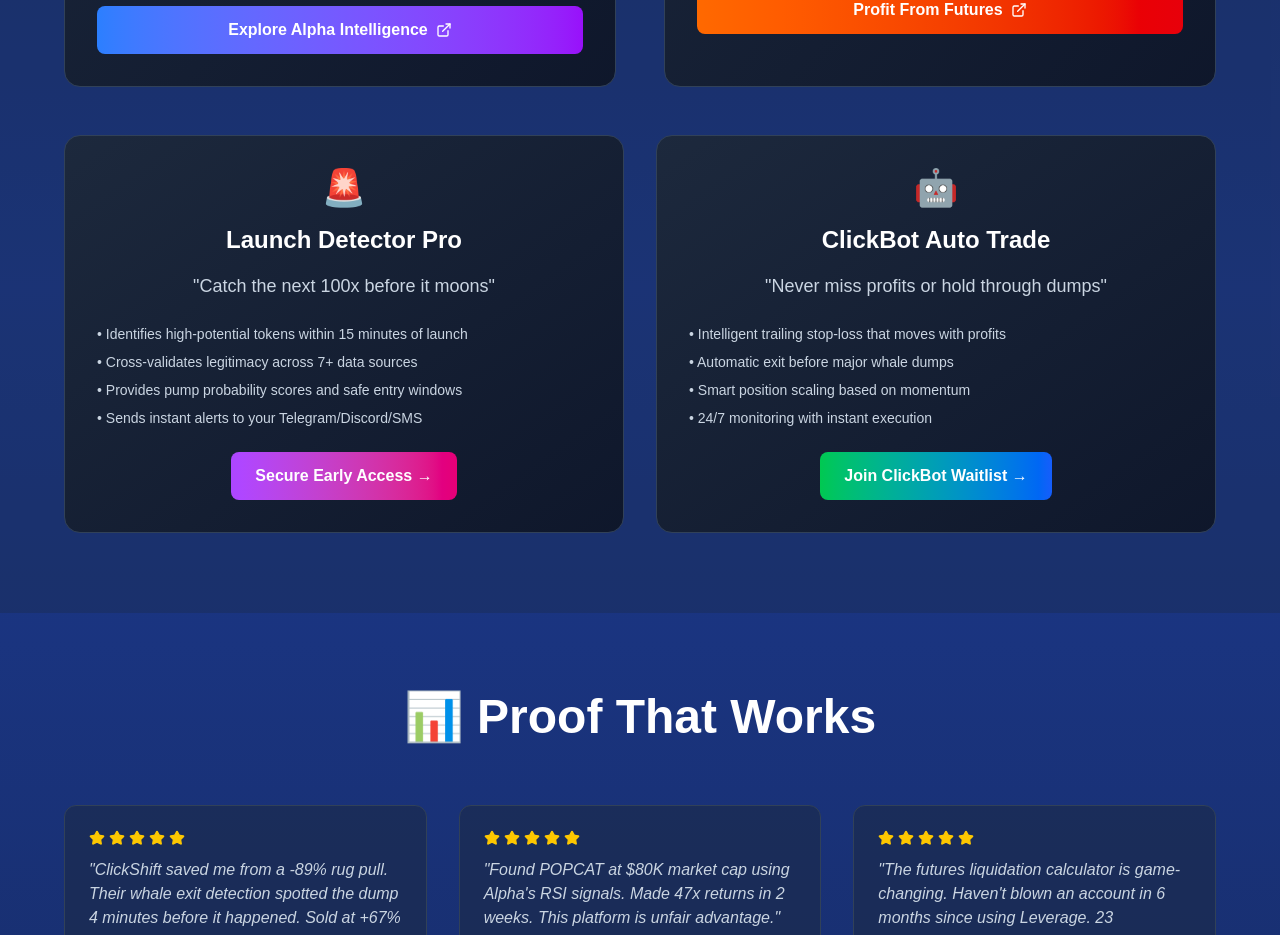
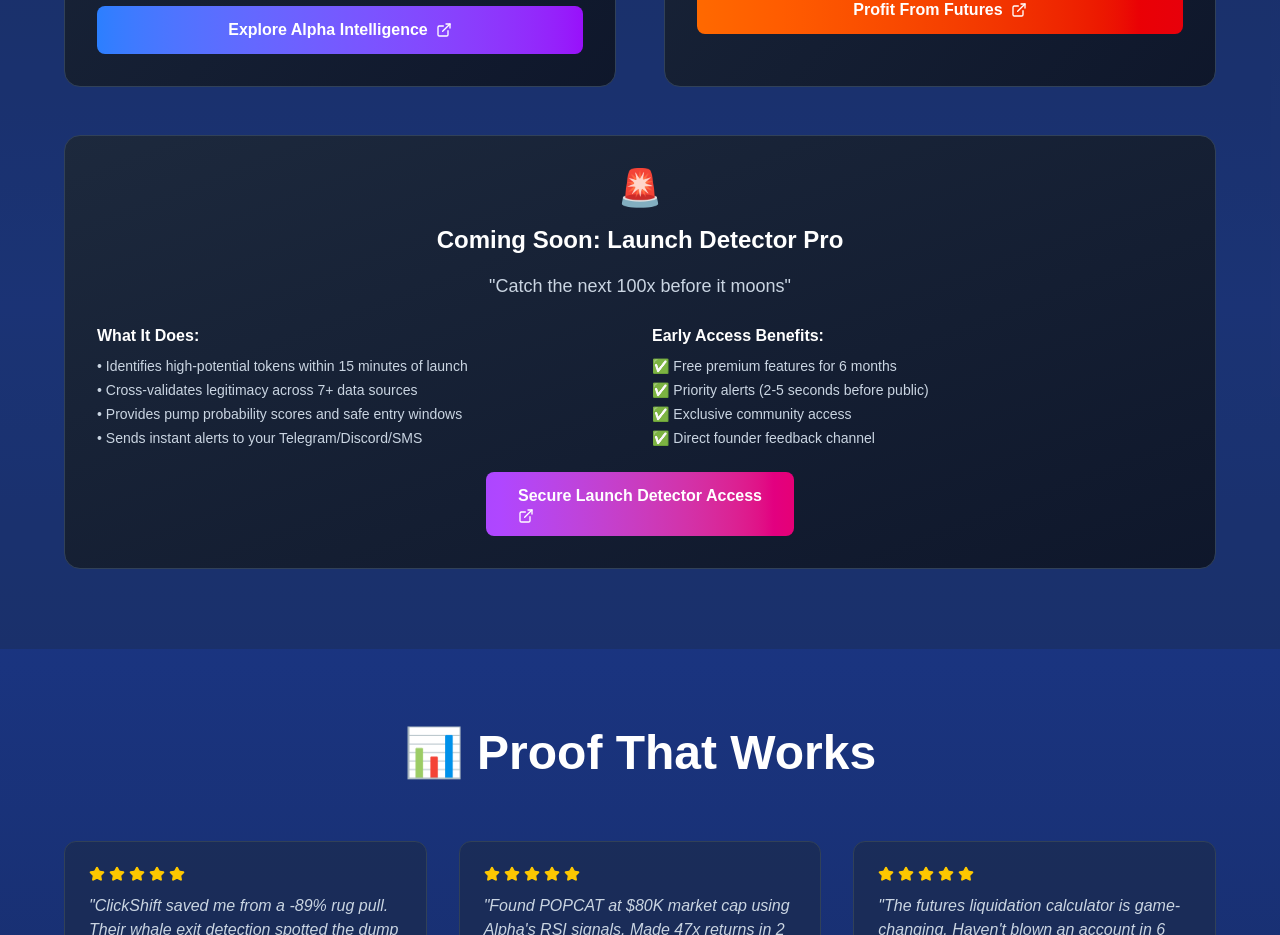
Before and after one commit to Clickshift-Founder/clickshift-homepage, a Next.js app: page / in a window 1280 px wide. Shown: the part 2220-3155 px from the top of the page. Built offline with nearby package versions, Linux system fonts and the light colour scheme.

Commit message:
a few edits here and there

```diff
--- a/src/app/globals.css
+++ b/src/app/globals.css
@@ -36,3 +36,13 @@
 .animate-marquee:hover {
   animation-play-state: paused;
 }
+@keyframes marquee {
+  0%   { transform: translateX(0%); }
+  100% { transform: translateX(-50%); }
+}
+
+.animate-marquee {
+  display: flex;
+  width: max-content;
+  animation: marquee 30s linear infinite;
+}
--- a/src/app/page.tsx
+++ b/src/app/page.tsx
@@ -364,49 +364,41 @@
             </div>
           </div>
 
-             {/* Coming Soon - Updated with ClickBot */}
-            <div className="mt-12 grid md:grid-cols-2 gap-8">
-              {/* Launch Detector */}
-              <div className="bg-gradient-to-br from-slate-800 to-slate-900 rounded-2xl p-8 border border-slate-700 text-center">
-                <div className="text-4xl mb-4">🚨</div>
-                <h3 className="text-2xl font-bold mb-4">Launch Detector Pro</h3>
-                <p className="text-lg text-slate-300 mb-6">"Catch the next 100x before it moons"</p>
+          {/* Coming Soon */}
+          <div className="mt-12 bg-gradient-to-br from-slate-800 to-slate-900 rounded-2xl p-8 border border-slate-700 text-center">
+            <div className="text-4xl mb-4">🚨</div>
+            <h3 className="text-2xl font-bold mb-4">Coming Soon: Launch Detector Pro</h3>
+            <p className="text-lg text-slate-300 mb-6">"Catch the next 100x before it moons"</p>
 
-                <ul className="space-y-2 mb-6 text-sm text-slate-300 text-left">
+            <div className="grid md:grid-cols-2 gap-6 mb-6">
+              <div className="text-left">
+                <h4 className="font-semibold mb-2">What It Does:</h4>
+                <ul className="space-y-1 text-sm text-slate-300">
                   <li>• Identifies high-potential tokens within 15 minutes of launch</li>
                   <li>• Cross-validates legitimacy across 7+ data sources</li>
                   <li>• Provides pump probability scores and safe entry windows</li>
                   <li>• Sends instant alerts to your Telegram/Discord/SMS</li>
                 </ul>
-
-                <button onClick={() => window.location.href = "https://alpha.clickshift.io"}
-                className="bg-gradient-to-r from-purple-500 to-pink-600 px-6 py-3 rounded-lg font-semibold hover:from-purple-600 hover:to-pink-700 transition-all">
-                  Secure Early Access →
-                </button>
               </div>
-
-              {/* ClickBot Auto Trade */}
-              <div className="bg-gradient-to-br from-slate-800 to-slate-900 rounded-2xl p-8 border border-slate-700 text-center">
-                <div className="text-4xl mb-4">🤖</div>
-                <h3 className="text-2xl font-bold mb-4">ClickBot Auto Trade</h3>
-                <p className="text-lg text-slate-300 mb-6">"Never miss profits or hold through dumps"</p>
-
-                <ul className="space-y-2 mb-6 text-sm text-slate-300 text-left">
-                  <li>• Intelligent trailing stop-loss that moves with profits</li>
-                  <li>• Automatic exit before major whale dumps</li>
-                  <li>• Smart position scaling based on momentum</li>
-                  <li>• 24/7 monitoring with instant execution</li>
+              <div className="text-left">
+                <h4 className="font-semibold mb-2">Early Access Benefits:</h4>
+                <ul className="space-y-1 text-sm text-slate-300">
+                  <li>✅ Free premium features for 6 months</li>
+                  <li>✅ Priority alerts (2-5 seconds before public)</li>
+                  <li>✅ Exclusive community access</li>
+                  <li>✅ Direct founder feedback channel</li>
                 </ul>
-
-                <button
-                onClick={() => window.location.href = "https://alpha.clickshift.io"}
-                className="bg-gradient-to-r from-green-500 to-blue-600 px-6 py-3 rounded-lg font-semibold hover:from-green-600 hover:to-blue-700 transition-all">
-                  Join ClickBot Waitlist →
-                </button>
               </div>
             </div>
+
+            <button onClick={() => window.open('https://t.me/ClickShiftAlerts', '_blank')}
+            className="bg-gradient-to-r from-purple-500 to-pink-600 px-8 py-3 rounded-lg font-semibold hover:from-purple-600 hover:to-pink-700 transition-all">
+              <span>Secure Launch Detector Access</span>
+               <ExternalLink className="h-4 w-4" />
+            </button>
           </div>
-        </section>
+        </div>
+      </section>
 
       {/* Testimonials */}
       <section className="py-20 px-4">
```
